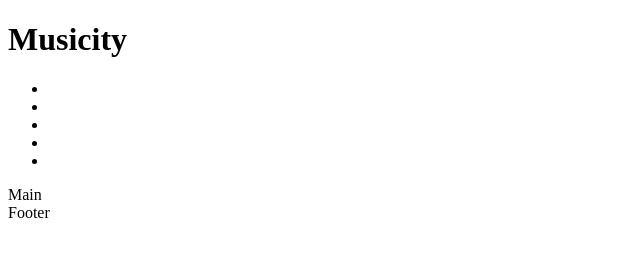
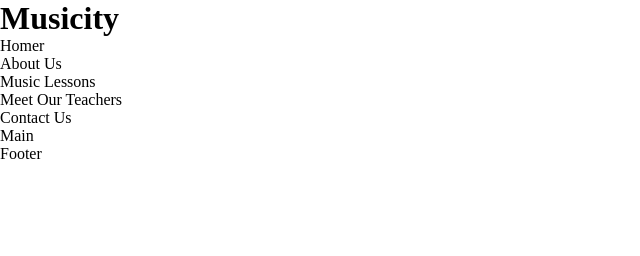
Before and after one commit to lola-idowu/Musicity, a plain HTML site: page index.html in a window 1280 px wide. Shown: the whole page, without its empty margins (0-640 px from the left). Drawn offline with Linux system fonts and the light colour scheme.

Commit message:
Add style sheet and general page style to ovveride default satyles

```diff
--- /dev/null
+++ b/assets/css/style.css
@@ -0,0 +1,6 @@
+/* Override default styles*/
+* {
+    padding: 0;
+    margin: 0;
+    box-sizing: border-box;
+}
--- a/index.html
+++ b/index.html
@@ -7,6 +7,9 @@
     <!-- Meta Tags for Search Engines -->
     <meta name="description" content="Music school, Teaching musical instruments, Easily assesible music lessons with industry professionals">
     <meta name="keywords" content="Musicity, Music lessons, Music School, Music, Piano, Guitar, Violin, Saxophone, School, Lessons">
+
+    <!-- Style Sheet -->
+    <link rel="stylesheet" href="assets/css/style.css">
 
     <title>Musicity</title>
 </head>
@@ -18,11 +21,11 @@
     <!-- Nav Bar -->
     <nav>
         <ul>
-            <li></li>
-            <li></li>
-            <li></li>
-            <li></li>
-            <li></li>
+            <li>Homer</li>
+            <li>About Us</li>
+            <li>Music Lessons</li>
+            <li>Meet Our Teachers</li>
+            <li>Contact Us</li>
         </ul>
     </nav>
 
```
